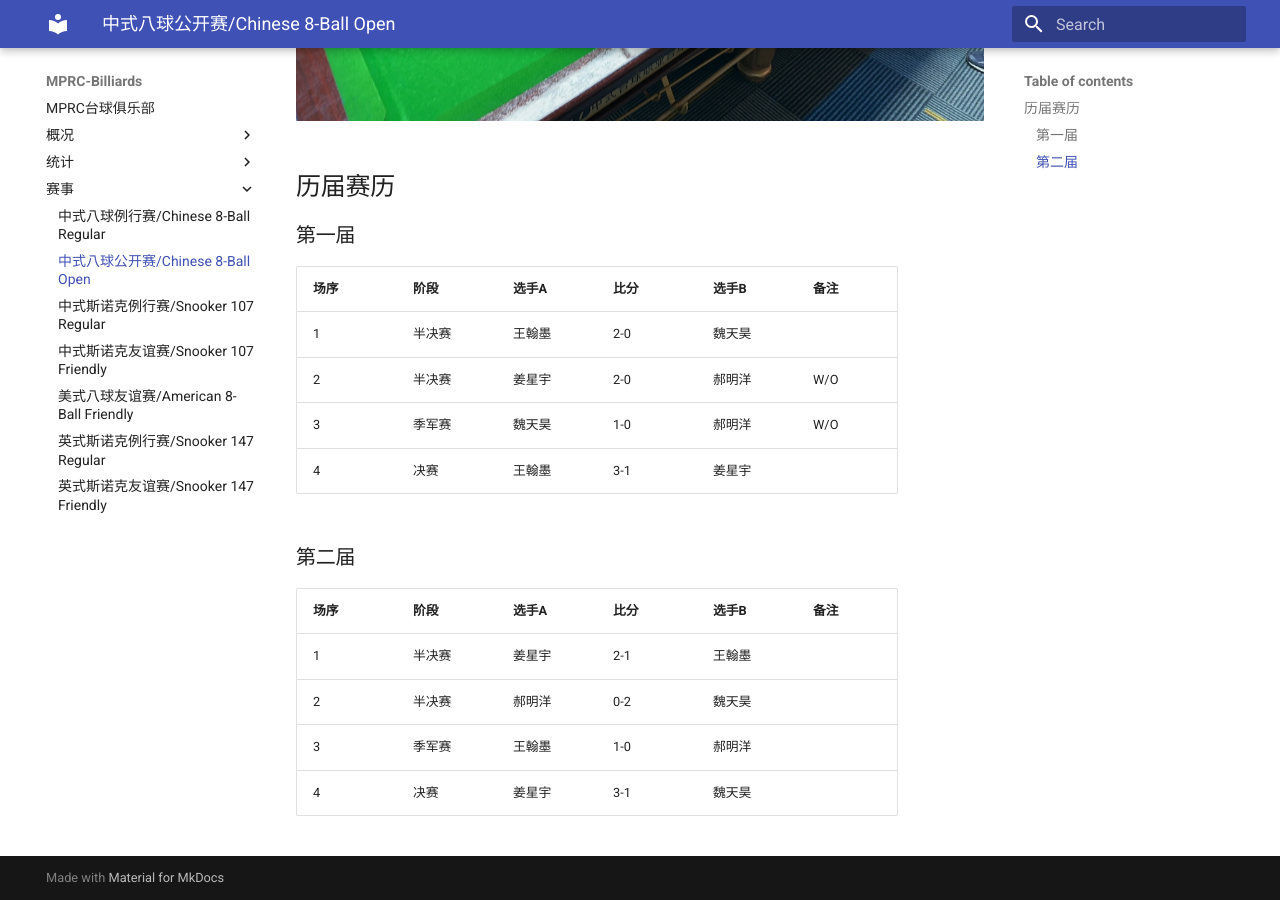
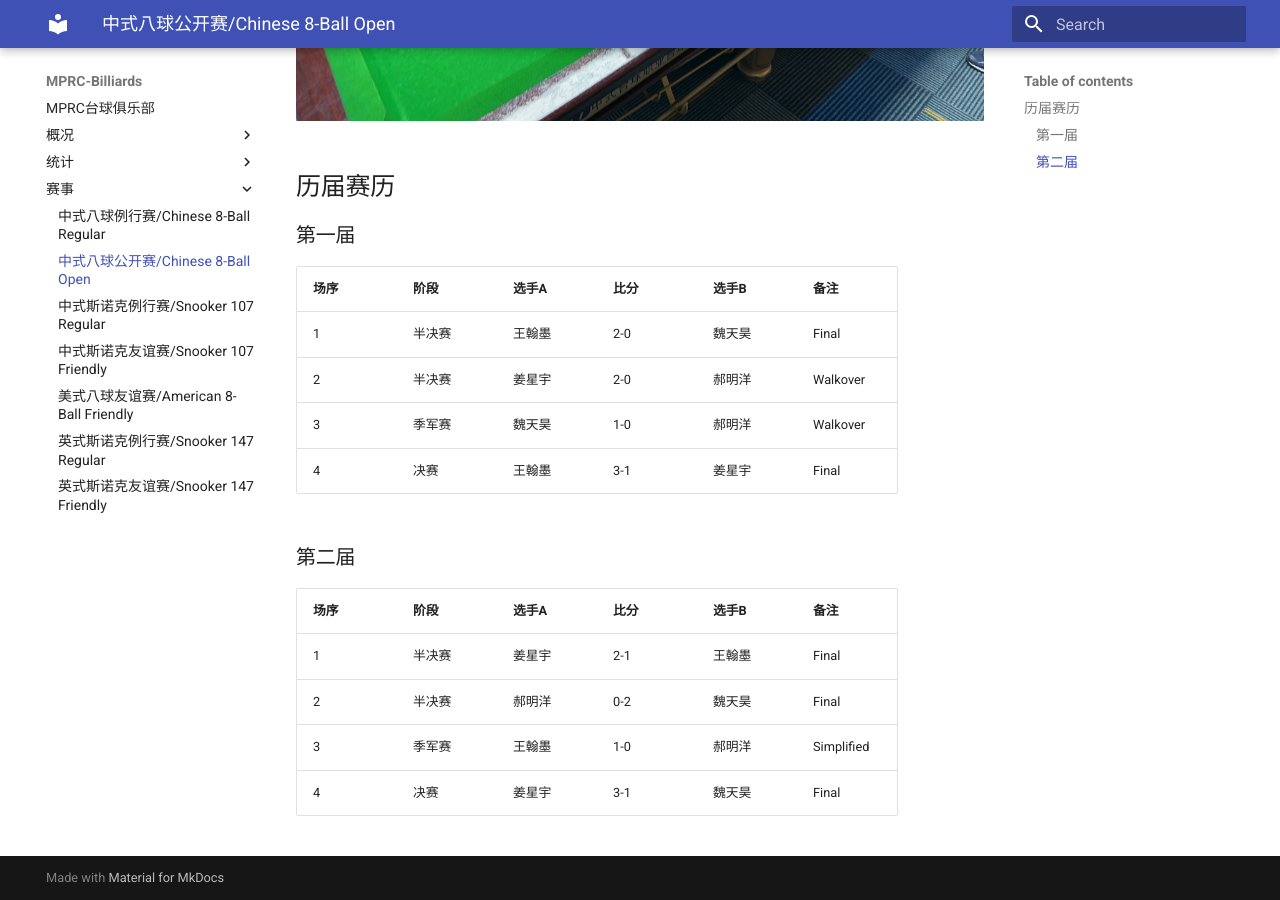
Before and after one commit to mprc-billiards/mprc-billiards.github.io, an MkDocs documentation site: the page built from docs/赛事/中式八球公开赛.md, in a window 1280 px wide and 900 px high, scrolled down 748 px. Built offline with MkDocs 1.6.1 and Material for MkDocs 9.7.7, drawn with Linux system fonts in a browser that asks for light colours.

Commit message:
fix term

```diff
--- a/docs/赛事/中式八球公开赛.md
+++ b/docs/赛事/中式八球公开赛.md
@@ -15,16 +15,16 @@
 
 | 场序 | 阶段   | 选手A  | 比分 | 选手B  | 备注 |
 | ---- | ------ | ----- | ---- | ----- | ---- |
-| 1    | 半决赛 | 王翰墨 | 2-0  | 魏天昊 |      |
-| 2    | 半决赛 | 姜星宇 | 2-0  | 郝明洋 | W/O  |
-| 3    | 季军赛 | 魏天昊 | 1-0  | 郝明洋 | W/O  |
-| 4    | 决赛   | 王翰墨 | 3-1  | 姜星宇 |      |
+| 1    | 半决赛 | 王翰墨 | 2-0  | 魏天昊 | Final |
+| 2    | 半决赛 | 姜星宇 | 2-0  | 郝明洋 | Walkover |
+| 3    | 季军赛 | 魏天昊 | 1-0  | 郝明洋 | Walkover  |
+| 4    | 决赛   | 王翰墨 | 3-1  | 姜星宇 | Final |
 
 ### 第二届
 
-| 场序 | 阶段   | 选手A  | 比分 | 选手B  | 备注        |
-| ---- | ----- | ------ | ---- | ----- | ----------- |
-| 1    | 半决赛 | 姜星宇 | 2-1  | 王翰墨 |             |
-| 2    | 半决赛 | 郝明洋 | 0-2  | 魏天昊 |             |
-| 3    | 季军赛 | 王翰墨 | 1-0  | 郝明洋 |             |
-| 4    | 决赛   | 姜星宇 | 3-1 | 魏天昊 |      |
+| 场序 | 阶段   | 选手A  | 比分 | 选手B  | 备注  |
+| ---- | ----- | ------ | ---- | ----- | ----- |
+| 1    | 半决赛 | 姜星宇 | 2-1  | 王翰墨 | Final |
+| 2    | 半决赛 | 郝明洋 | 0-2  | 魏天昊 | Final |
+| 3    | 季军赛 | 王翰墨 | 1-0  | 郝明洋 | Simplified |
+| 4    | 决赛   | 姜星宇 | 3-1 | 魏天昊 | Final |
```
Also changed, not shown: docs/统计/纪录榜.md (+1 -1 lines), docs/赛事/中式八球例行赛.md (+6 -6 lines), docs/赛事/中式斯诺克例行赛.md (+1 -1 lines), docs/赛事/英式斯诺克例行赛.md (+2 -2 lines).
